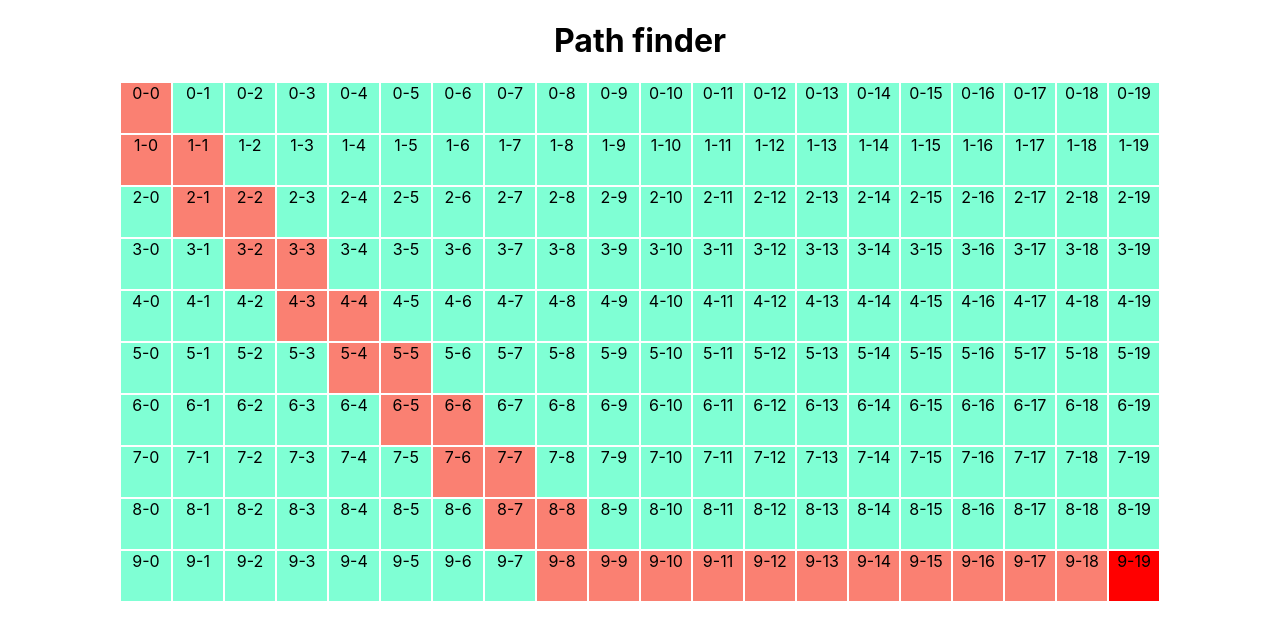
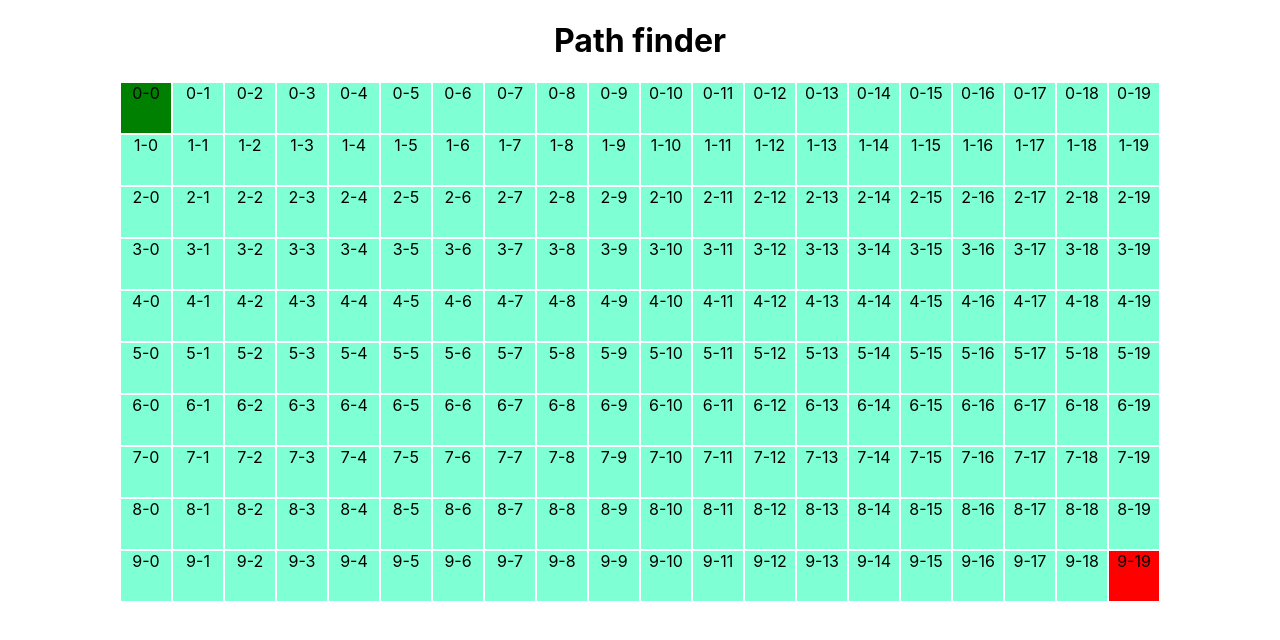
Before and after one commit to 0x4bd0/path-finding-visualizer, a React (Create React App) app: page / in a window 1280 px wide. Shown: the top 640 px of the page. Built offline with nearby package versions, Linux system fonts and the light colour scheme.

Commit message:
fix the algo not  finding the path because of the nighbours not matching

```diff
--- a/src/algros/aStar.js
+++ b/src/algros/aStar.js
@@ -16,7 +16,7 @@ const aStar = (startBloc, endBloc) => {
 
 		let current = openBlocs[leastIndex];
 
-        if (current === endBloc) {
+		if (current.x === endBloc.x && current.y === endBloc.y) {
 			let tmp = current;
 			path.push(tmp);
 			while (tmp.previous) {
--- a/src/comps/bloc.jsx
+++ b/src/comps/bloc.jsx
@@ -1,9 +1,12 @@
 const Bloc = ({ props }) => {
-	const { isStart, isEnd, rowIndex, colIndex, isInPath } = props;
+	const { isStart, isEnd, rowIndex, colIndex, isInPath, changeTarget } = props;
     const meClasse = isStart ? 'start' : isEnd ? 'end' : '';
     const inPath = isInPath ? 'inPath' : '';
 	return (
 		<div
+			onMouseOver={() => {
+				changeTarget(rowIndex, colIndex);
+			}}
 			className={`bloc ${meClasse} ${inPath}`}
 			id={`bloc-${rowIndex}-${colIndex}`}
 		>
--- a/src/comps/pathFinder.jsx
+++ b/src/comps/pathFinder.jsx
@@ -12,10 +12,11 @@ endBlocRow = initialRows - 1;
 const PathFinder = () => {
 	const [grid, setgrid] = useState([]);
     const [path, setpath] = useState([]);
+    const [endBloc, setendBloc] = useState(null);
 
     useEffect(() => {
 		generateGrid();
-	}, []);
+	}, [endBloc]);
 
 	const generateGrid = () => {
 		const grid = new Array(initialRows)
@@ -32,13 +33,21 @@ const PathFinder = () => {
 		addNextToBlocs(grid);
 
         const startBloc = grid[startBlocRow][startBlocCol];
-		const endBloc = grid[endBlocRow][endBlocCol];
 
+        if (endBloc) {
             let tmpPath = aStar(startBloc, endBloc);
+
 			setpath(tmpPath);
+        }
+
     };
 
+    const changeTarget = (x, y) => {
+         setendBloc(grid[x][y]);
+    }
+
     useEffect(() => {
+        if (path) {
                     for (let i = path.length - 1; i > 0; i--) {
 											let tmp = [...grid];
 											setTimeout(function () {
@@ -46,6 +55,8 @@ const PathFinder = () => {
 												setgrid(tmp);
 											}, 100);
 										}
+        }
+
 	}, [path]);
 
 	function renderBloc(i, j) {
@@ -86,7 +97,14 @@ const PathFinder = () => {
 							return (
 								<Bloc
 									key={colIndex}
-									props={{ isEnd, isStart, rowIndex, colIndex, isInPath }}
+									props={{
+										isEnd,
+										isStart,
+										rowIndex,
+										colIndex,
+										isInPath,
+										changeTarget,
+									}}
 								></Bloc>
 							);
 						})}
```
Lines whose indentation alone changed are shown as unchanged.
